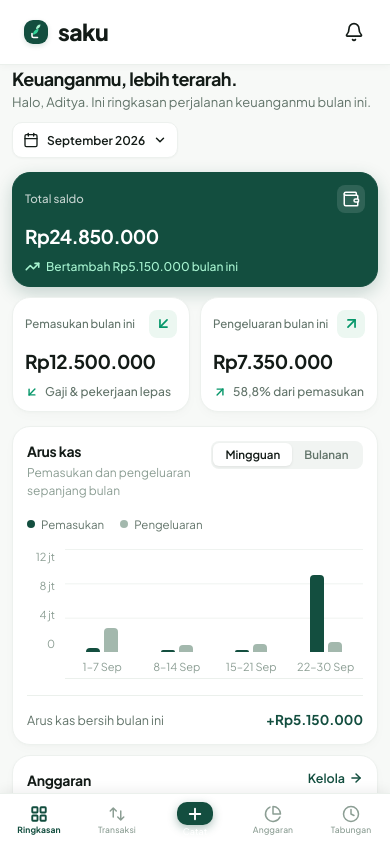
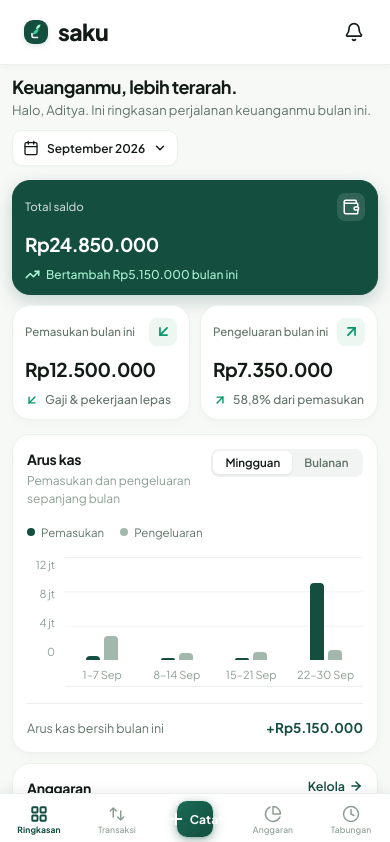
Before and after one commit to Muh-Zahir/Saku, a Next.js app: page / in a window 390 px wide. Shown: the top 842 px of the page. Built offline with nearby package versions, Linux system fonts and the light colour scheme.

Commit message:
feat: redesign add-tx button as pill with label, fix dashboard title spacing from header

```diff
--- a/src/App.jsx
+++ b/src/App.jsx
@@ -406,8 +406,10 @@ export default function App() {
                   onClick={() => setIsAddTxOpen(true)}
                   aria-label="Catat transaksi"
                 >
-                  <span className="mobile-nav-action-icon">{item.icon}</span>
-                  <span className="mobile-nav-label" style={{ fontSize: '9px', marginTop: '2px', color: '#fff' }}>Catat</span>
+                  <span className="mobile-nav-action-icon">
+                    {item.icon}
+                    <span className="nav-action-label">Catat</span>
+                  </span>
                 </button>
               );
             }
--- a/src/index.css
+++ b/src/index.css
@@ -2359,7 +2359,7 @@ input, select {
   color: var(--brand-dark);
 }
 
-/* Tombol aksi tengah (⊕ Catat) */
+/* Tombol aksi tengah — pill/capsule shape yang lebih premium */
 .mobile-nav-action {
   display: flex;
   flex-direction: column;
@@ -2370,30 +2370,41 @@ input, select {
   background: none;
   border: none;
   cursor: pointer;
-  padding: 8px 4px;
+  padding: 6px 4px;
+  gap: 0;
 }
 
 .mobile-nav-action-icon {
   display: flex;
   align-items: center;
   justify-content: center;
-  width: 42px;
-  height: 42px;
-  background: var(--brand-dark);
-  border-radius: 13px;
+  gap: 5px;
+  /* Pill/capsule shape — lebih premium dari kotak */
+  height: 36px;
+  padding: 0 16px;
+  background: linear-gradient(135deg, #1a6b56 0%, var(--brand-dark) 100%);
+  border-radius: 18px;            /* fully rounded pill */
   color: #ffffff;
-  box-shadow: 0 3px 10px rgba(19, 78, 63, 0.35);
+  box-shadow: 0 3px 12px rgba(19, 78, 63, 0.4), 0 1px 3px rgba(19, 78, 63, 0.2);
   transition: transform var(--transition-fast), box-shadow var(--transition-fast);
+  white-space: nowrap;
 }
 
 .mobile-nav-action-icon svg {
-  width: 20px;
-  height: 20px;
+  width: 16px;
+  height: 16px;
+  flex-shrink: 0;
+}
+
+.mobile-nav-action-icon .nav-action-label {
+  font-size: 12px;
+  font-weight: 700;
+  letter-spacing: 0.2px;
 }
 
 .mobile-nav-action:active .mobile-nav-action-icon {
-  transform: scale(0.91);
-  box-shadow: 0 2px 6px rgba(19, 78, 63, 0.22);
+  transform: scale(0.93);
+  box-shadow: 0 2px 6px rgba(19, 78, 63, 0.25);
 }
 
 /* ==========================================================================
@@ -2463,9 +2474,9 @@ input, select {
     display: none;
   }
 
-  /* Main content — padding-top untuk fixed header (56px) + bottom untuk bottom nav */
+  /* Main content — padding-top untuk fixed header (56px) + breathing room */
   .main-content {
-    padding: calc(56px + 14px) 14px calc(52px + env(safe-area-inset-bottom, 0px) + 12px);
+    padding: calc(56px + 24px) 16px calc(56px + env(safe-area-inset-bottom, 0px) + 16px);
   }
 
   /* Page header — title group tetap block, actions jadi row */
@@ -2639,8 +2650,7 @@ input, select {
    ========================================================================== */
 @media (max-width: 390px) {
   .main-content {
-    /* padding-top juga harus cukup untuk fixed header 56px */
-    padding: calc(56px + 12px) 12px calc(50px + env(safe-area-inset-bottom, 0px) + 10px);
+    padding: calc(56px + 20px) 12px calc(56px + env(safe-area-inset-bottom, 0px) + 12px);
   }
   .page-title {
     font-size: 18px;
```
